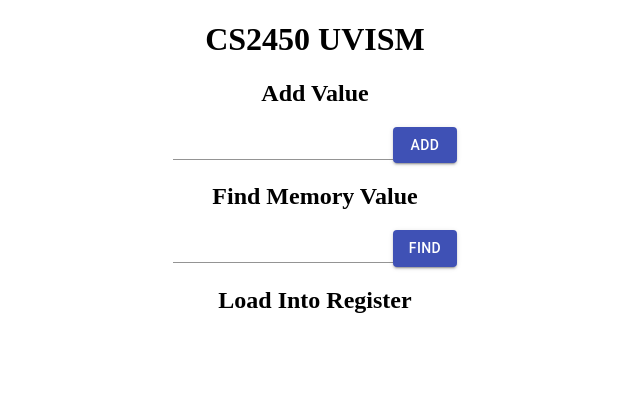
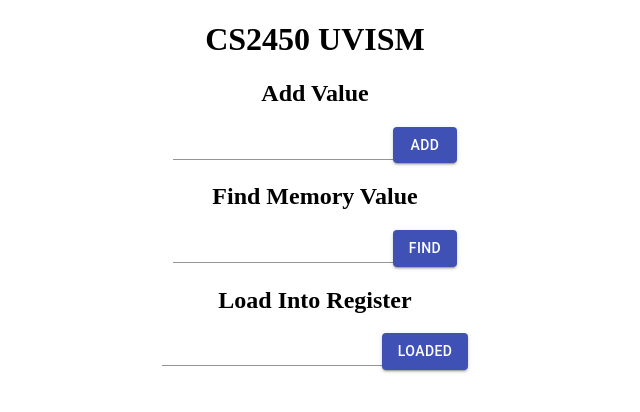
Before and after one commit to JamesTown-625/CS_2450_Group_3_Summer2020, a React (Create React App) app in the folder uvsim/: page / in a window 1280 px wide. Shown: the top 412 px of the page, without its empty margins (325-965 px from the left). Built offline with nearby package versions, Linux system fonts and the light colour scheme.

Commit message:
added load functions and storing the values

```diff
--- a/uvsim/src/App2.js
+++ b/uvsim/src/App2.js
@@ -15,13 +15,15 @@ const App2 = () => {
     const [memory, setMemory] = useState([]);
     const [memoryVal, setMemoryVal] = useState("")
     const [searchVal, setSearchVal] = useState("")
+    const [loadVal, setLoadVal] = useState("")
+    const [loadedVal, setLoadedVal] = useState([])
     const [found, setFound] = useState("")
 
     // handles the Add Button input
     const handleInput = (e) => {
         e.preventDefault();
         // array spreading to push a new object with the memoryVal and memoryAddress
-        setMemory([...memory, { memoryAddress: Math.floor(Math.random() * 10000), memoryVal: memoryVal }])
+        setMemory([...memory, { memoryAddress: Math.floor(Math.random() * 10000), memoryVal: memoryVal, operand:11 }])
         //click twice to see the memory address
         console.log(memory)
 
@@ -33,6 +35,7 @@ const App2 = () => {
         memory.find((m) => {
             if (m.memoryAddress === parseInt(searchVal)) {
                 setFound(m.memoryVal)
+                setMemory({...m, operand:10})
             }
         });
         console.log(memory)
@@ -46,6 +49,22 @@ const App2 = () => {
     // handles the input value for the second input
     const handleFindChange = e => {
         setSearchVal(e.target.value)
+    }
+
+    // handles input for the load value
+    const handleLoadChange = e => {
+        setLoadVal(e.target.value)
+    }
+    // handles the load value
+    const handleLoad = e => {
+        // click and saves it to available register
+        memory.find((m) => {
+            if (m.memoryAddress === parseInt(searchVal)) {
+                setLoadedVal([...memory, m.memoryVal])
+                setMemory({...m, operand:20})
+            }
+        });
+
     }
 
 
@@ -80,6 +99,11 @@ const App2 = () => {
             }
             <Container>
                 <h2> Load Into Register</h2>
+                <Input value={loadVal} onChange={handleLoadChange} />
+                <Button variant="contained" color="primary" onClick={handleLoad}>
+                    Loaded
+          </Button>
+                {/* will  have to loop through loadedValues and set them to a register */}
             </Container>
         </div>
     )
```
